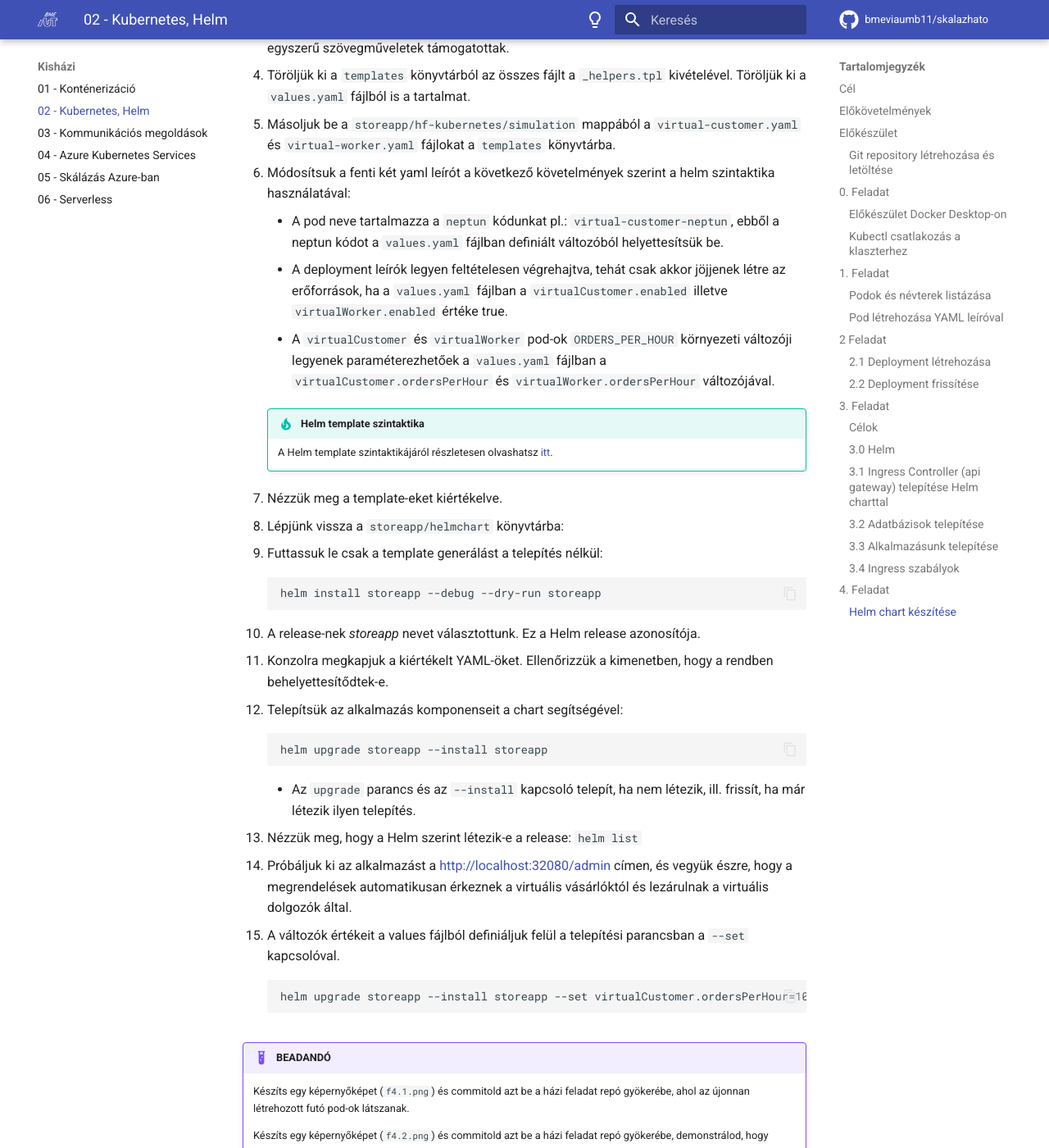
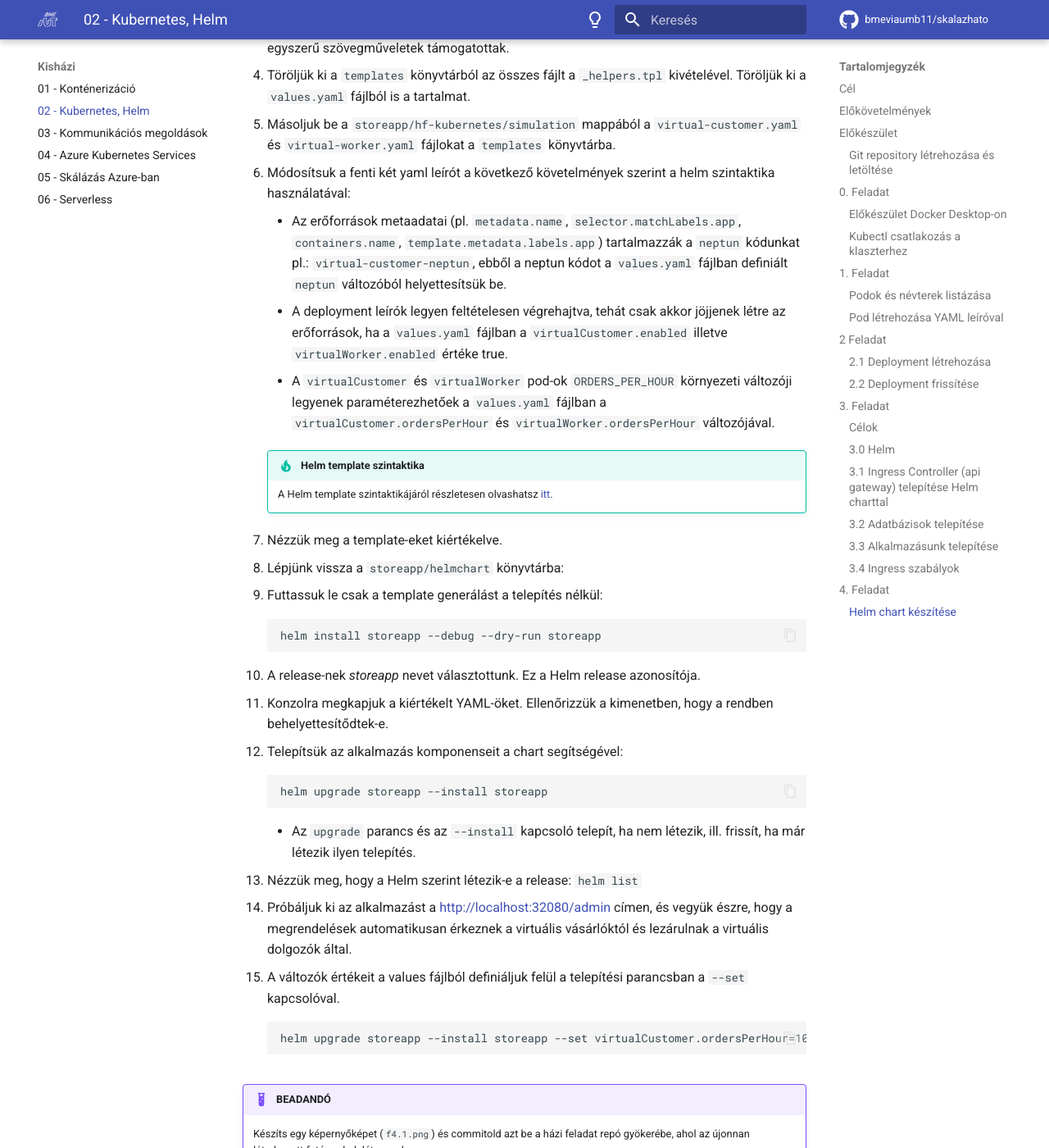
Before and after one commit to bmeviaumb11/skalazhato, an MkDocs documentation site: the page built from docs/homework/02-kubernetes/index.md, in a window 1280 px wide and 1400 px high, scrolled down 15779 px. Shown: the whole window at 82% size. Built offline with MkDocs 1.6.1 and Material for MkDocs 9.7.7, drawn with Linux system fonts in a browser that asks for light colours; emoji names are drawn with the system emoji font; comment, search, counter and statistics services are not loaded.

Commit message:
helm fixes

````diff
--- a/docs/homework/02-kubernetes/index.md
+++ b/docs/homework/02-kubernetes/index.md
@@ -550,7 +550,7 @@ Helm chartot eddig meglévő komponensek paraméterezhető telepítésére haszn
 
 1. Módosítsuk a fenti két yaml leírót a következő követelmények szerint a helm szintaktika használatával:
 
-    - A pod neve tartalmazza a `neptun` kódunkat pl.: `virtual-customer-neptun`, ebből a neptun kódot a `values.yaml` fájlban definiált változóból helyettesítsük be.
+    - Az erőforrások metaadatai (pl. `metadata.name`, `selector.matchLabels.app`, `containers.name`, `template.metadata.labels.app`) tartalmazzák a `neptun` kódunkat pl.: `virtual-customer-neptun`, ebből a neptun kódot a `values.yaml` fájlban definiált `neptun` változóból helyettesítsük be.
     - A deployment leírók legyen feltételesen végrehajtva, tehát csak akkor jöjjenek létre az erőforrások, ha a `values.yaml` fájlban a `virtualCustomer.enabled` illetve `virtualWorker.enabled` értéke true.
     - A `virtualCustomer` és `virtualWorker` pod-ok  `ORDERS_PER_HOUR` környezeti változóji legyenek paraméterezhetőek a `values.yaml` fájlban a `virtualCustomer.ordersPerHour` és `virtualWorker.ordersPerHour` változójával.
 
@@ -585,7 +585,7 @@ Helm chartot eddig meglévő komponensek paraméterezhető telepítésére haszn
 1. A változók értékeit a values fájlból definiáljuk felül a telepítési parancsban a `--set` kapcsolóval.
 
     ```cmd
-    helm upgrade storeapp --install storeapp --set virtualCustomer.ordersPerHour=10 --set virtualWorker.ordersPerHour=20
+    helm upgrade storeapp --install storeapp --set virtualCustomer.ordersPerHour=10 --set virtualWorker.ordersPerHour=20 --set neptun=neptun_kod
     ```
 
 !!! example "BEADANDÓ"
````
